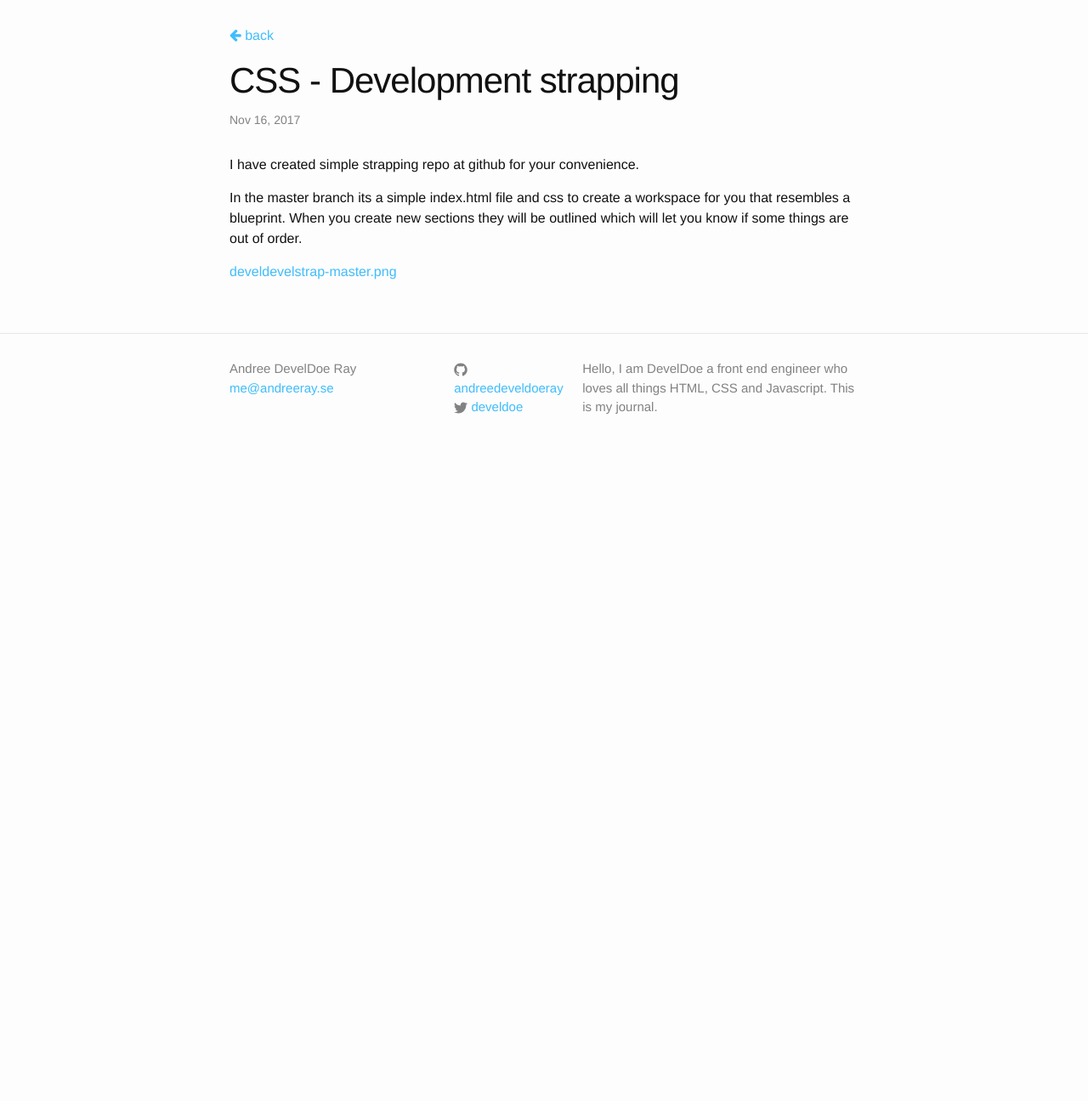
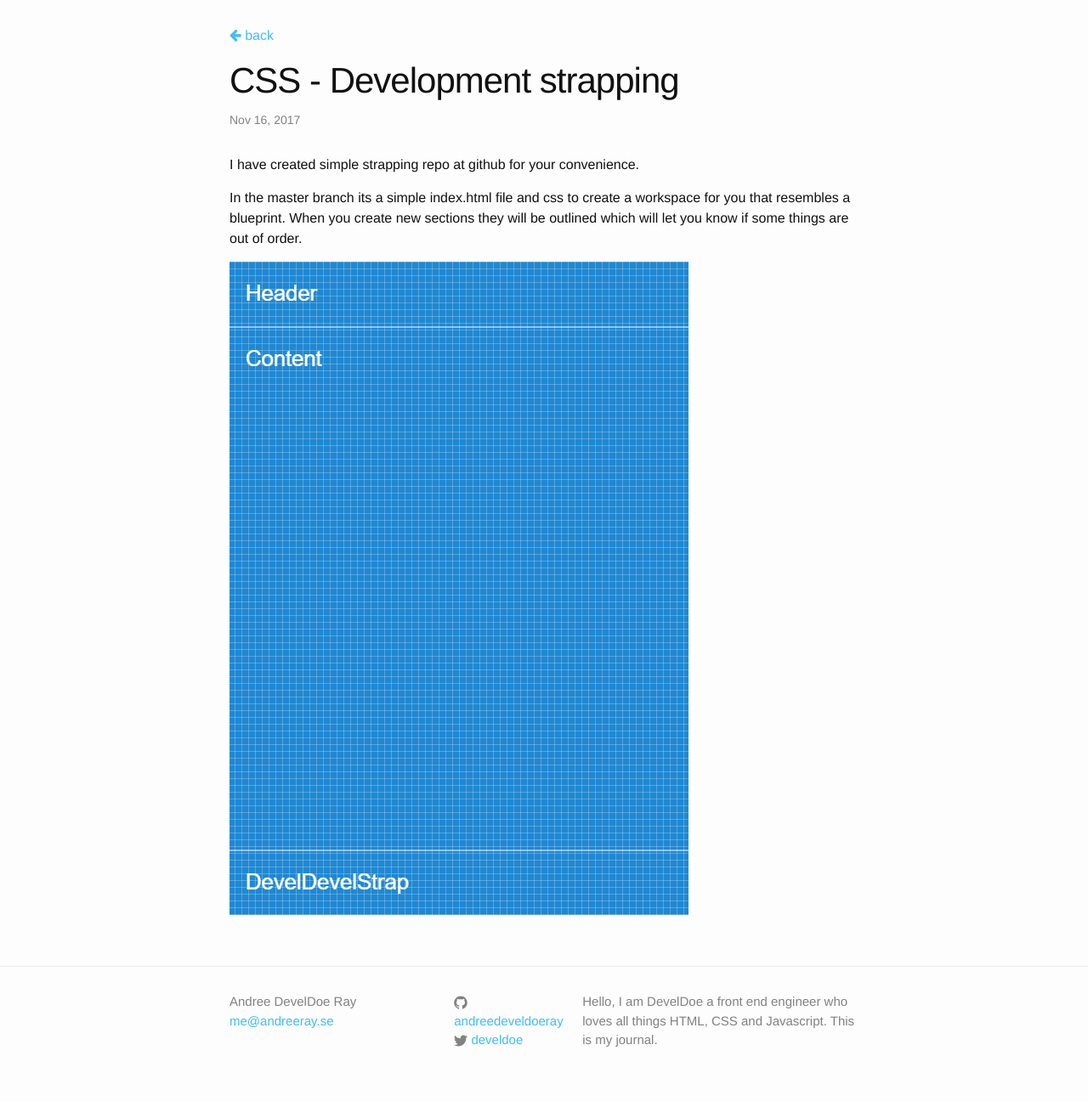
Before and after one commit to develdoe/develdoe.github.io, a Jekyll site: the page built from _posts/2017-11-16-css-development-stylesheet.md, in a window 1280 px wide. Shown: the whole page at 85% size. Built offline with Jekyll 4.4.1, drawn with Linux system fonts in a browser that asks for light colours; before the commit the page ends 900 px from its top, so only the background shows below that.

Commit message:
Update 2017-11-16-css-development-stylesheet.md

```diff
--- a/_posts/2017-11-16-css-development-stylesheet.md
+++ b/_posts/2017-11-16-css-development-stylesheet.md
@@ -7,4 +7,4 @@ I have created simple strapping repo at github for your convenience.
 
 In the master branch its a simple index.html file and css to create a workspace for you that resembles a blueprint. When you create new sections they will be outlined which will let you know if some things are out of order.
 
-[develdevelstrap-master.png]({{site.baseurl}}/img/posts/develdevelstrap-master.png)
+![develdevelstrap-master.png]({{site.baseurl}}/img/posts/develdevelstrap-master.png)
```
